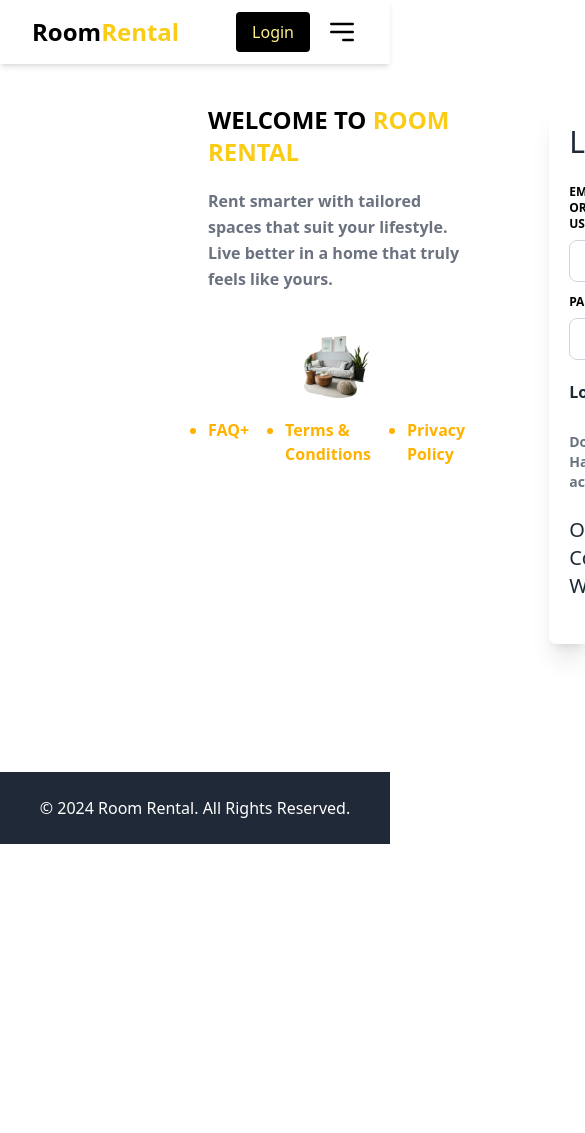
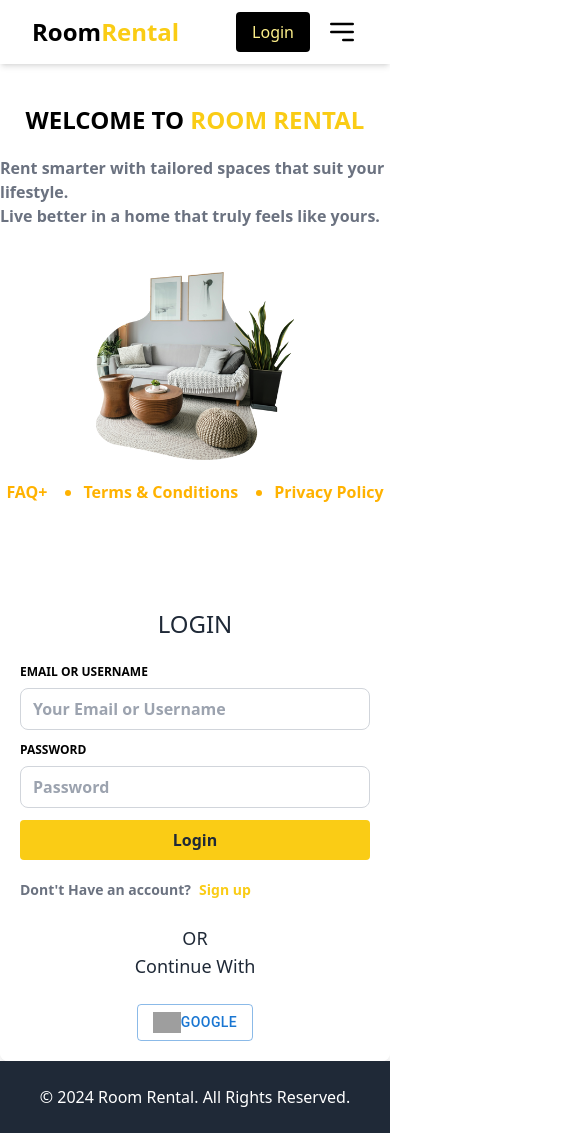
Before and after one commit to bhatta09/Room-Rental-System, a React (Vite) app: page /login in a window 390 px wide. Shown: the top 1133 px of the page, 585 px wide, since content can reach past the window. Before the commit the page ends 844 px from the top, so only its background shows below. Built offline with nearby package versions, Linux system fonts and the light colour scheme; grey boxes are pictures that could not be loaded.

Commit message:
madeUichanged

```diff
--- a/src/components/AuthBg.jsx
+++ b/src/components/AuthBg.jsx
@@ -5,12 +5,12 @@ const AuthBg = () => {
       <h1 className="font-semibold text-2xl uppercase ">
         Welcome to <span className="text-yellow-400">Room Rental</span>
       </h1>
-      <p className="font-semibold text-gray-500 mb-6 leading-relaxed">
+      <p className="font-semibold text-gray-500 mb-6 md:leading-relaxed">
         Rent smarter with tailored spaces that suit your lifestyle.
         <br /> Live better in a home that truly feels like yours.
       </p>
       <div className="px-24">
-        <img src={img} alt="" className=" w-72" />
+        <img src={img} alt="" className="w-80 md:w-72" />
       </div>
       <div>
         <ul className="text-[#FFB200] font-semibold flex  gap-9 list-disc text-base">
--- a/src/pages/Login.jsx
+++ b/src/pages/Login.jsx
@@ -1,13 +1,14 @@
 import React from "react";
 import AuthBg from "../components/AuthBg";
 import { Link } from "react-router-dom";
+import { Button } from "@mui/material";
 
 const Login = () => {
   return (
-    <div className="flex flex-row gap-11 px-52">
+    <div className="flex flex-col md:flex-row gap-11 md:px-52 items-center justify-center overflow-hidden">
       <AuthBg />
-      <div className="max-w-lg w-full p-5 mt-10 ml-10 bg-white bg-opacity-80 shadow-xl rounded-lg ">
-        <h2 className="text-3xl font-normal mb-6 text-gray-800 text-center uppercase">
+      <div className="max-w-lg w-full p-5 mt-10 md:ml-10 bg-white bg-opacity-80 shadow-xl rounded-lg ">
+        <h2 className="text-2xl font-normal mb-6 text-gray-800 text-center uppercase">
           Login
         </h2>
         <div>
@@ -44,12 +45,22 @@ const Login = () => {
           </div>
         </div>
         <div>
-          <h1 className="text-xl  font-normal tracking-normal mt-6 text-gray-800 text-center uppercase">
+          <h1 className="text-lg  font-normal tracking-normal mt-6 text-gray-800 text-center uppercase">
             or
           </h1>
-          <h1 className="text-xl  font-normal tracking-normal mb-6 text-gray-800 text-center ">
+          <h1 className="text-lg  font-normal tracking-normal mb-6 text-gray-800 text-center ">
             Continue With
           </h1>
+          <div className="flex justify-center">
+            <Button variant="outlined">
+              <img
+                className="w-7"
+                src="https://img.icons8.com/?size=100&id=17949&format=png&color=000000"
+                alt=""
+              />
+              Google
+            </Button>
+          </div>
         </div>
       </div>
     </div>
--- a/src/pages/Profile.jsx
+++ b/src/pages/Profile.jsx
@@ -25,7 +25,7 @@ const Profile = () => {
       <div className="flex  flex-col">
         <Link to="/">
           <div className="text-2xl font-bold h-32 p-5 ">
-            Room<span className="text-[#f65005]">Rental</span>
+            Room<span className="text-yellow-400">Rental</span>
           </div>
         </Link>
         {tab === "postforfree" && <PostForFree />}
--- a/src/pages/SignUp.jsx
+++ b/src/pages/SignUp.jsx
@@ -1,16 +1,16 @@
 import AuthBg from "../components/AuthBg";
 import { Link } from "react-router-dom";
 
-import Button from "@material-ui/core/Button";
 import TextField from "@material-ui/core/TextField";
 
 import Grid from "@material-ui/core/Grid";
+import { Button } from "@mui/material";
 
 const SignUp = () => {
   return (
-    <div className="flex flex-row px-52 gap-11">
+    <div className="flex  flex-col md:flex-row  md:px-52 md:gap-11 items-center justify-center">
       <AuthBg />
-      <div className="max-w-lg w-full p-5 mt-10 ml-10 bg-white bg-opacity-80 shadow-lg rounded-lg">
+      <div className="max-w-lg w-full p-5 mt-10 md:ml-10 bg-white bg-opacity-80 shadow-xl rounded-2xl">
         <h2 className="uppercase text-2xl font-semibold mb-6 text-gray-800 text-center">
           Signup
         </h2>{" "}
@@ -73,6 +73,24 @@ const SignUp = () => {
             login
           </Link>
         </div>
+        <div>
+          <h1 className="text-lg  font-normal tracking-normal mt-6 text-gray-800 text-center uppercase">
+            or
+          </h1>
+          <h1 className="text-lg  font-normal tracking-normal mb-6 text-gray-800 text-center ">
+            Continue With
+          </h1>
+          <div className="flex justify-center">
+            <Button variant="outlined">
+              <img
+                className="w-7"
+                src="https://img.icons8.com/?size=100&id=17949&format=png&color=000000"
+                alt=""
+              />
+              Google
+            </Button>
+          </div>
+        </div>
       </div>
     </div>
   );
```
